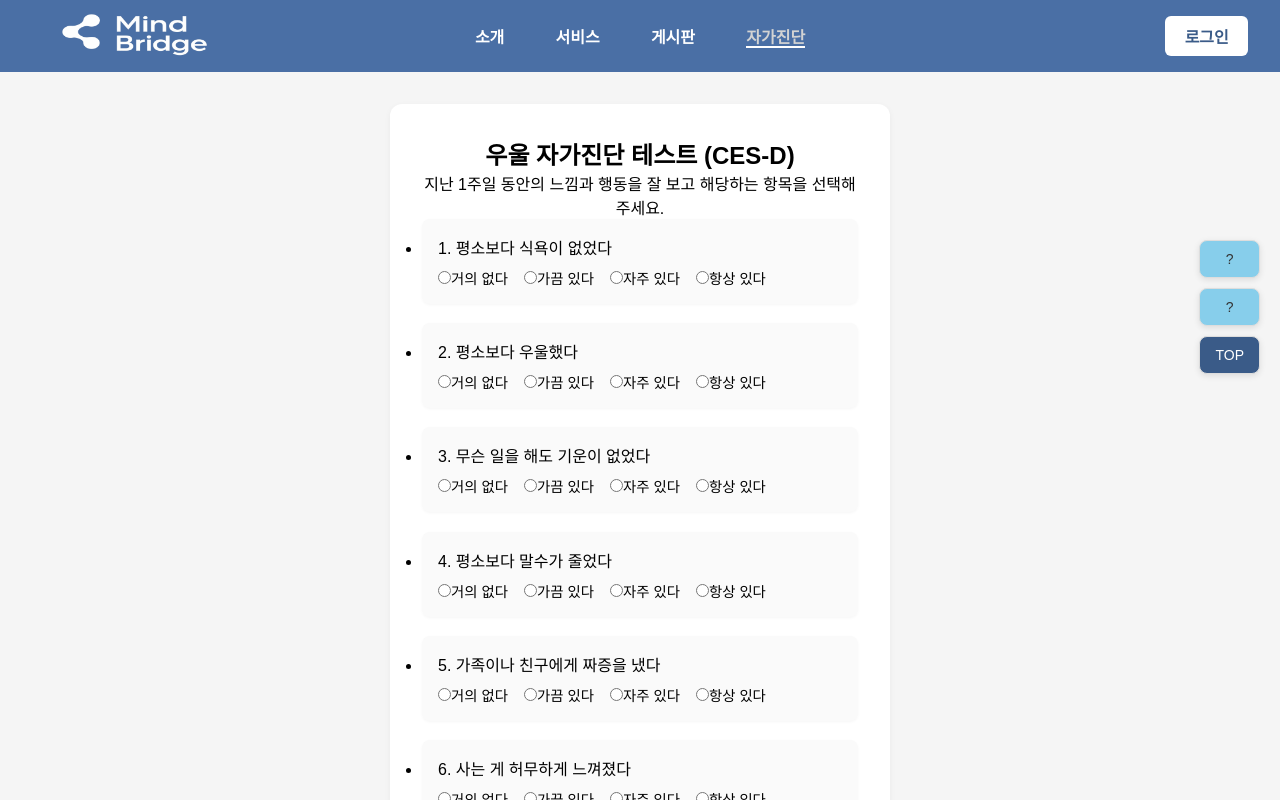
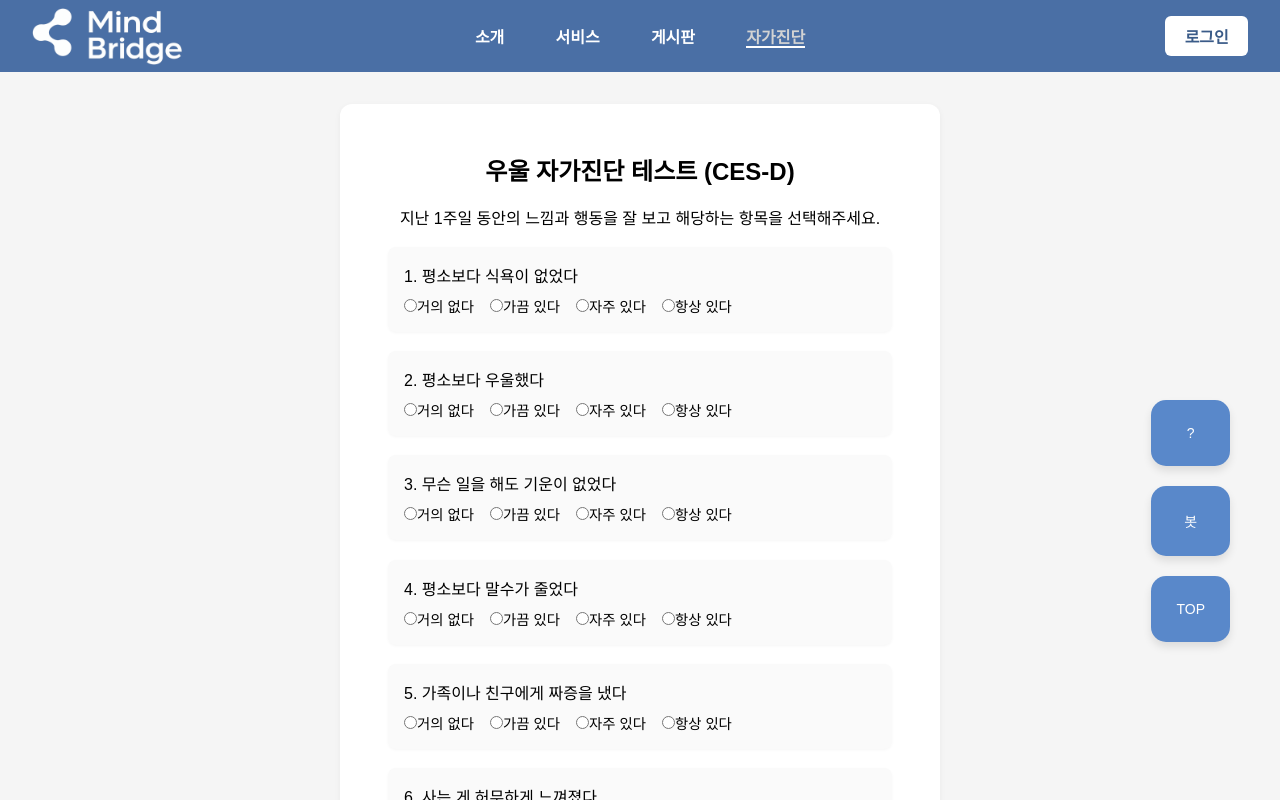
Before and after one commit to nn98/Mind_bridge, a React (Create React App) app: page / in a window 1280 px wide. Both pictures are taken after a click on the link "자가진단". Built offline with nearby package versions, Linux system fonts and the light colour scheme.

Commit message:
로고 클릭 반경 수정 페이지 스타일 수정

```diff
--- a/src/App.js
+++ b/src/App.js
@@ -195,8 +195,8 @@ const App = () => {
 
       <div className="floating-sidebar">
         <div className="floating-button">?</div>
-        <div className="floating-button">?</div>
-        <div className="floating-button top" onClick={handleScrollToTop}>TOP</div>
+        <div className="floating-button">봇</div>
+        <div className="floating-button" onClick={handleScrollToTop}>TOP</div>
       </div>
 
       {activeSection === 'about' && (
@@ -336,9 +336,9 @@ const App = () => {
       )}
 
       {activeSection === 'self' && (
-        <section className="form-section">
-          <h2>우울 자가진단 테스트 (CES-D)</h2>
-          <p>지난 1주일 동안의 느낌과 행동을 잘 보고 해당하는 항목을 선택해주세요.</p>
+        <section className="form-section2">
+          <h2>우울 자가진단 테스트 (CES-D)</h2><br/>
+          <p>지난 1주일 동안의 느낌과 행동을 잘 보고 해당하는 항목을 선택해주세요.</p><br/>
 
           <ul className="self-test-list">
             {[
@@ -418,9 +418,12 @@ const App = () => {
       )}
 
       <footer className="footer">
-        <strong>주식회사 : (주) 화재감지기 | 주소 : 서울특별시 종로구 종로12길 15 코아빌딩<br />
-        이메일 : help@mindbridge.ai | 전화: 02-1234-5678</strong>
-        <img src="/문의.jpg" className="small-img" />
+        <strong>
+        <h4>Contact</h4><br/>
+        <h2>02-1234-5678</h2>
+        <h2>이메일 : help@mindbridge.ai</h2> <br/><br/><hr class="small-line"/><br/>
+        <h3>(주) 화재감지기</h3><br/>
+        <h5>주소 : 서울특별시 종로구 종로12길 15 코아빌딩 5층</h5><br/></strong>
       </footer>
     </div>
   );
--- a/src/css/header.css
+++ b/src/css/header.css
@@ -1,20 +1,22 @@
 /* 기본 리셋 */
-html, body, #root {
+html,
+body,
+#root {
   margin: 0;
   padding: 0;
   width: 100%;
-  overflow-x: hidden; /* 스크롤 방지 */
+  overflow-x: hidden;
+  /* 스크롤 방지 */
   box-sizing: border-box;
 }
 
 /* 로고 이미지 */
 
 .logo {
-  width: 200px;
-  height: 150px;
-  margin: 0px;
+  width: 150px;
+  height: auto;
+  margin: -28px auto;
   position: absolute;
-  top: -40px;
 }
 
 /* 번역 버튼 위치 */
@@ -34,39 +36,41 @@ html, body, #root {
   text-align: left;
   padding: 2rem;
   background-color: #4a6fa5;
-  color: lightgray;
+  color: white;
   margin-top: -2rem;
 }
 
- /* 사이드바 */
+hr.small-line {
+  width: 25%;
+  height: 2px;
+  background-color: white;
+  border: none;
+}
+
+/* 사이드바 */
 .floating-sidebar {
   position: fixed;
-  top: 30%;
+  top: 50%;
   right: 20px;
   z-index: 1000;
   display: flex;
   flex-direction: column;
-  gap: 10px;
+  gap: 20px;
 }
 
 .floating-button {
-  background-color: #87CEEB;
-  border: 1px solid #ddd;
-  padding: 10px 15px;
-  border-radius: 8px;
-  box-shadow: 0 2px 6px rgba(0,0,0,0.1);
+  background-color: #5988ca;
+  padding: 25px;
+  border-radius: 15px;
+  box-shadow: 0 5px 9px rgba(0, 0, 0, 0.1);
   cursor: pointer;
   font-size: 14px;
-  color: #333;
+  color: white;
   text-align: center;
   transition: all 0.2s ease-in-out;
+  margin: 0px 30px 0px 0px;
 }
 
 .floating-button:hover {
-  background-color: #f5f5f5;
+  background-color: #2c5083;
 }
-
-.floating-button.top {
-  background-color: #3a5b88;
-  color: #fff;
-}
--- a/src/css/hero.css
+++ b/src/css/hero.css
@@ -3,6 +3,8 @@
   margin: 0;
   padding: 0;
   box-sizing: border-box;
+  list-style-type: none;
+  padding-left: 0;
 }
 
 html, body, #root {
--- a/src/css/login.css
+++ b/src/css/login.css
@@ -16,12 +16,21 @@
 }
 
 .form-section {
-  padding: 2rem;
+  padding: 3rem;
   background: white;
   margin: 2rem auto;
   border-radius: 12px;
   box-shadow: 0 2px 6px rgba(0, 0, 0, 0.05);
-  max-width: 500px;
+  max-width: 400px;
+  text-align: center;
+}
+.form-section2 {
+  padding: 3rem;
+  background: white;
+  margin: 2rem auto;
+  border-radius: 12px;
+  box-shadow: 0 2px 6px rgba(0, 0, 0, 0.05);
+  max-width: 600px;
   text-align: center;
 }
 
--- a/src/css/small_translate.css
+++ b/src/css/small_translate.css
@@ -1,12 +1,3 @@
-/* ✅ 3. 이미지 관련 */
-.small-img {
-  width: 300px;
-  height: auto;
-  border-radius: 8px;
-  float: right;
-  margin: -50px 0px 0px 0px;
-}
-
 /* ✅ 4. 번역 위젯 */
 .translate {
   position: absolute;
@@ -14,9 +5,3 @@
   right: 1rem;
   z-index: 2000;
 }
-
-@media (max-width: 768px) {
-  .small-img {
-    display: none;
-  }
-}
```
Also changed, not shown: public/로고2.png, public/문의.jpg (deleted).
